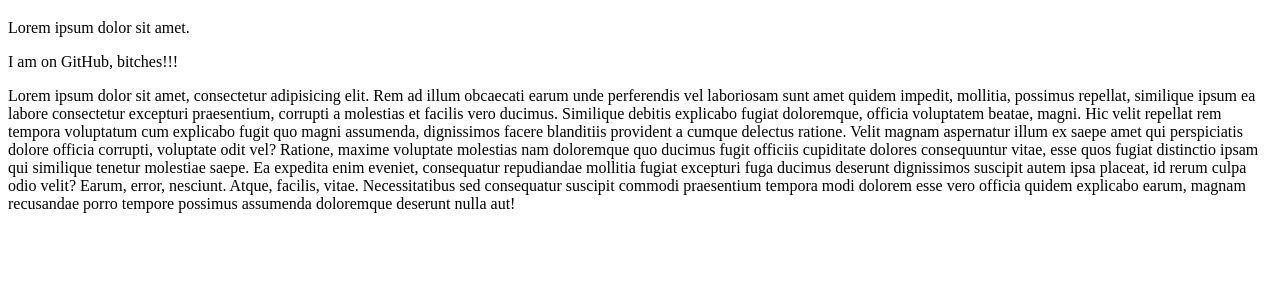
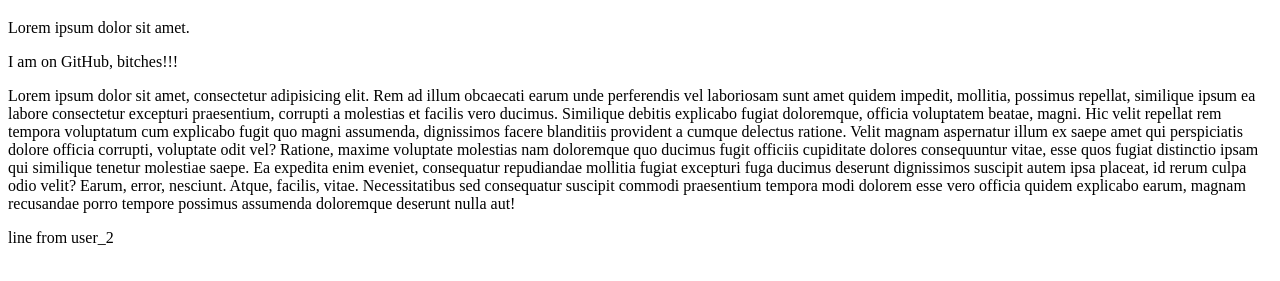
Before and after one commit to OlegPivo-13131/Test-project, a plain HTML site: page index.html in a window 1280 px wide. Shown: the part 61-342 px from the top of the page. Drawn offline with Linux system fonts and the light colour scheme.

Commit message:
line from user_2

```diff
--- a/index.html
+++ b/index.html
@@ -9,5 +9,6 @@
 	<p>Lorem ipsum dolor sit amet.</p>
 	<p>I am on GitHub, bitches!!!</p>
 	Lorem ipsum dolor sit amet, consectetur adipisicing elit. Rem ad illum obcaecati earum unde perferendis vel laboriosam sunt amet quidem impedit, mollitia, possimus repellat, similique ipsum ea labore consectetur excepturi praesentium, corrupti a molestias et facilis vero ducimus. Similique debitis explicabo fugiat doloremque, officia voluptatem beatae, magni. Hic velit repellat rem tempora voluptatum cum explicabo fugit quo magni assumenda, dignissimos facere blanditiis provident a cumque delectus ratione. Velit magnam aspernatur illum ex saepe amet qui perspiciatis dolore officia corrupti, voluptate odit vel? Ratione, maxime voluptate molestias nam doloremque quo ducimus fugit officiis cupiditate dolores consequuntur vitae, esse quos fugiat distinctio ipsam qui similique tenetur molestiae saepe. Ea expedita enim eveniet, consequatur repudiandae mollitia fugiat excepturi fuga ducimus deserunt dignissimos suscipit autem ipsa placeat, id rerum culpa odio velit? Earum, error, nesciunt. Atque, facilis, vitae. Necessitatibus sed consequatur suscipit commodi praesentium tempora modi dolorem esse vero officia quidem explicabo earum, magnam recusandae porro tempore possimus assumenda doloremque deserunt nulla aut!
+	<p>line from user_2</p>
 </body>
 </html>
```
